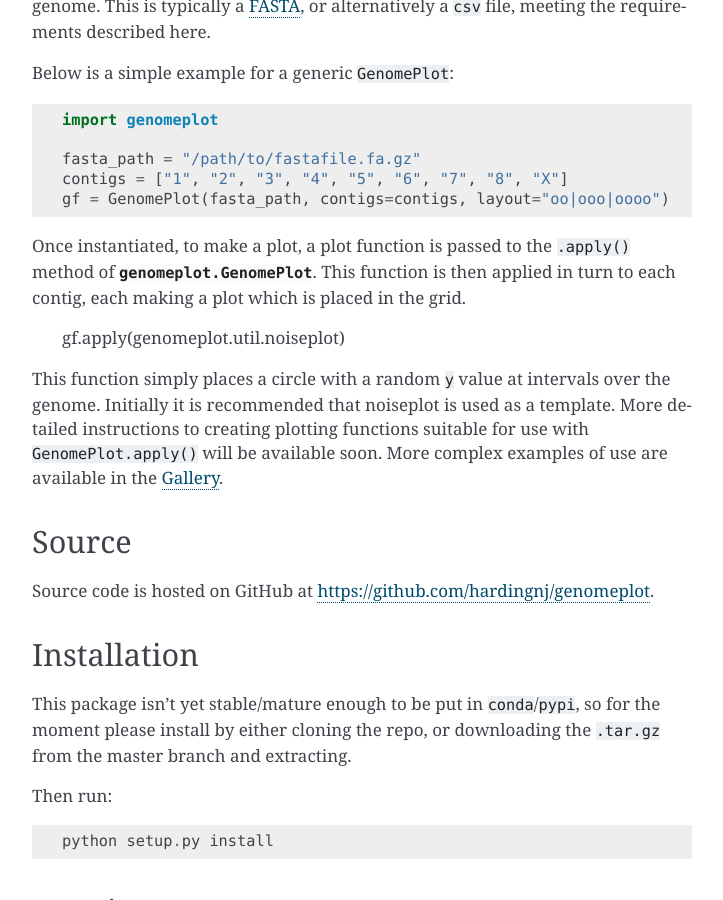
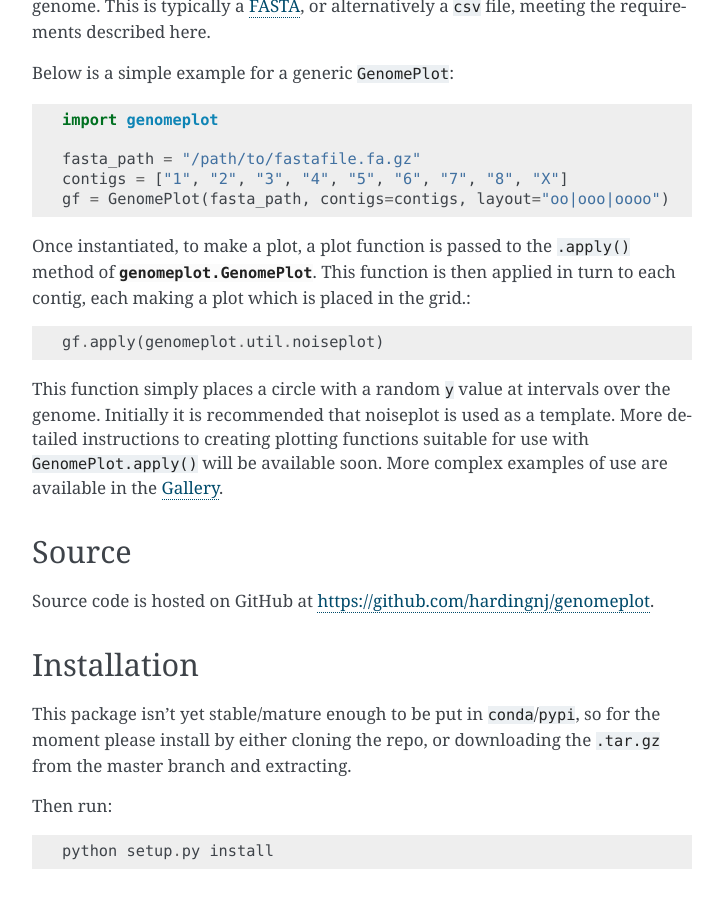
Before and after one commit to hardingnj/genomeplot, a Sphinx documentation site: the page built from docs/index.rst, in a window 1280 px wide and 900 px high, scrolled down 1159 px. Shown: the whole window, without its empty margins (388-1111 px from the left). Built offline with Sphinx 7.4.7, drawn with Linux system fonts in a browser that asks for light colours.

Commit message:
minor typos

```diff
--- a/docs/gallery.rst
+++ b/docs/gallery.rst
@@ -6,7 +6,7 @@ Gallery
 Contains real examples of the use of GenomePlot_.
 
 Nucleotide diversity of *An. gambiae* from Uganda
------------------------------------------------
+-------------------------------------------------
 
 In this example we use data from phase 1 (data release AR3) of the *Anopheles gambiae* 1000 Genomes study.
 Full details of the dataset are available here_.
--- a/docs/index.rst
+++ b/docs/index.rst
@@ -59,7 +59,7 @@ Below is a simple example for a generic ``GenomePlot``::
     gf = GenomePlot(fasta_path, contigs=contigs, layout="oo|ooo|oooo")
 
 Once instantiated, to make a plot, a plot function is passed to the ``.apply()`` method of :class:`genomeplot.GenomePlot`.
-This function is then applied in turn to each contig, each making a plot which is placed in the grid.
+This function is then applied in turn to each contig, each making a plot which is placed in the grid.::
 
 	gf.apply(genomeplot.util.noiseplot)
 
```
